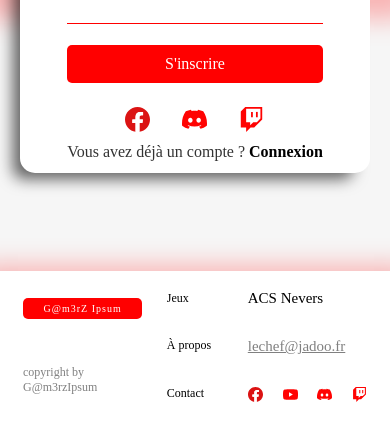
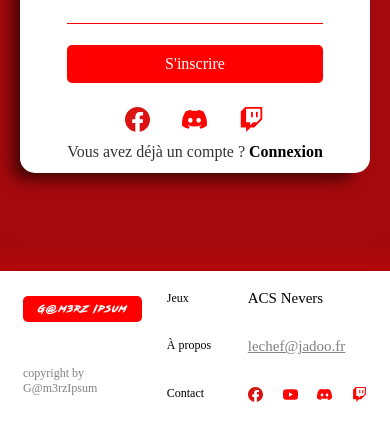
Before and after one commit to WhidanB/Gam3rZ_Ipsum, a PHP site: page /inscription.php in a window 390 px wide. Shown: the part 423-844 px from the top of the page. Run offline with PHP 8.4, Linux system fonts and the light colour scheme; some web fonts are replaced.

Commit message:
background changes on login and register pages

```diff
--- a/inscription.php
+++ b/inscription.php
@@ -56,7 +56,9 @@ include "navbar.php";
     <meta charset="utf-8">
     <meta name="viewport" content="width=device-width, initial-scale=1">
     <title><?= $title ?></title>
+    <link rel="stylesheet" href="./fonts/stylesheet.css">
     <link rel="stylesheet" href="style.css">
+    <link rel="stylesheet" href="media.css">
 </head>
 
 <body>
@@ -120,6 +122,7 @@ include "navbar.php";
         </div>
     </footer>
     <script src="passwordcheck.js"></script>
+    <script src="burger.js"></script>
 </body>
 
 </html>
--- a/login.php
+++ b/login.php
@@ -63,6 +63,7 @@ $title = "login";
     <link rel="icon" type="image/png" sizes="16x16" href="./favicon/favicon-16x16.png">
     <link rel="stylesheet" href="./fonts/stylesheet.css">
     <link rel="stylesheet" href="style.css">
+    <link rel="stylesheet" href="media.css">
 
 </head>
 
@@ -108,5 +109,6 @@ $title = "login";
 
 
     </section>
+    <script src="burger.js"></script>
     <script src="passwordcheck.js"></script>
     <?php include_once("footer.php"); ?>
--- /dev/null
+++ b/media.css
@@ -0,0 +1,9 @@
+@media only screen and (max-width: 615px) {
+  body {
+    background-color: #a4090d;
+  }
+
+  video {
+    display: none;
+  }
+}
```
